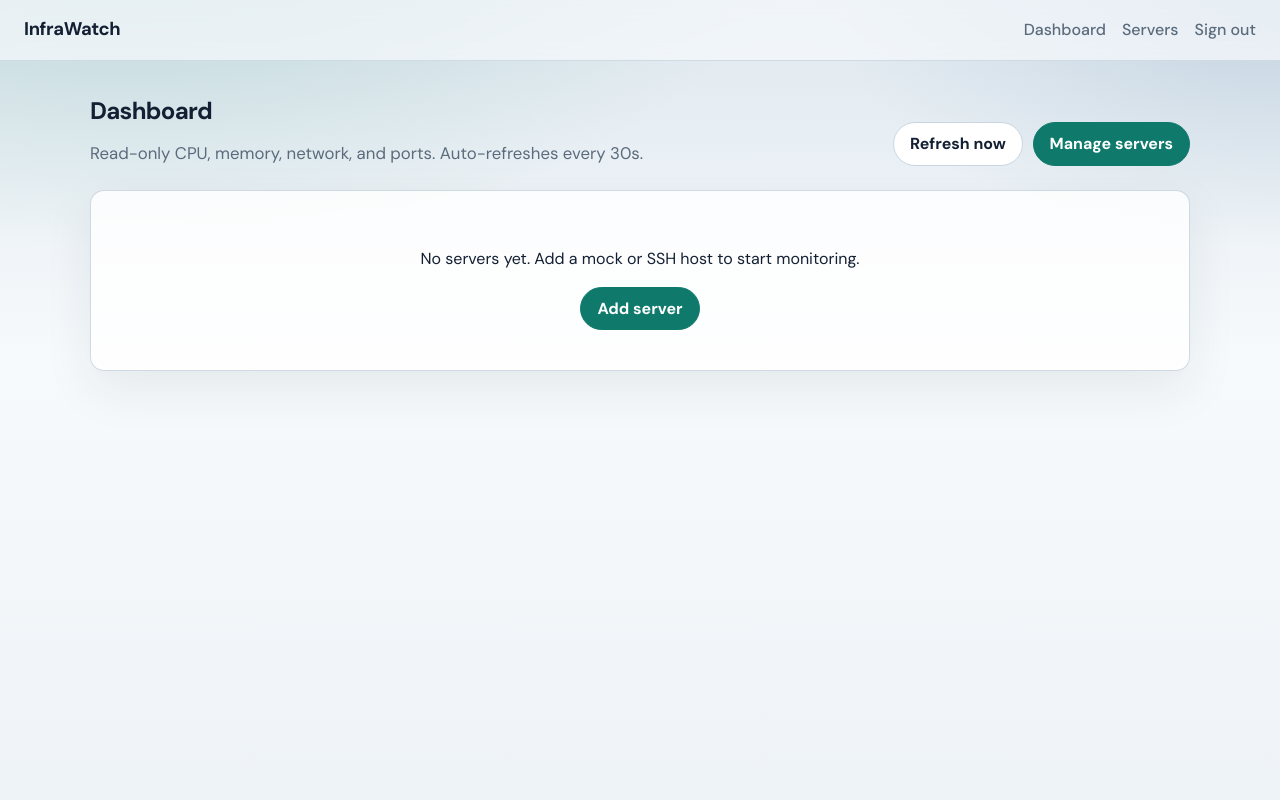
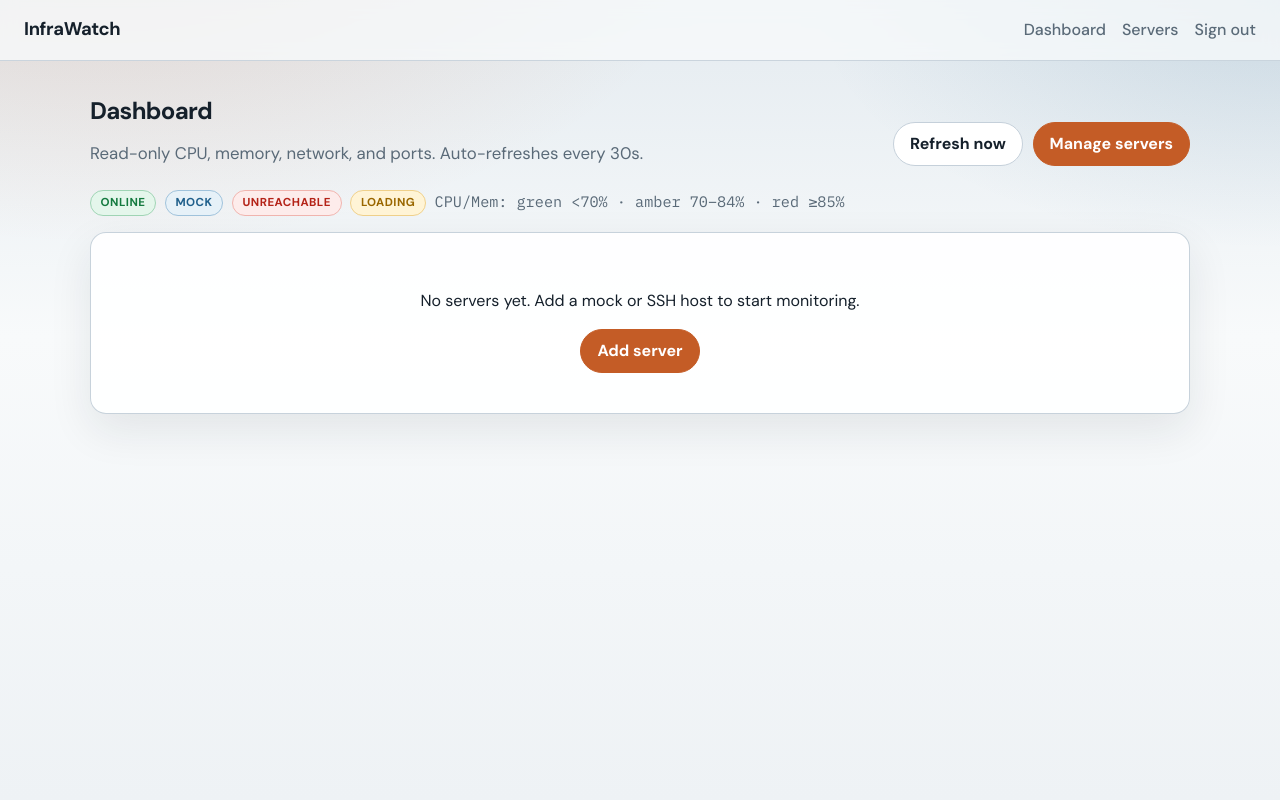
Before and after one commit to bayaprakash/training-claude, a Flask app: page /dashboard in a window 1280 px wide. Run offline with Flask 3, Linux system fonts and the light colour scheme; the visitor is signed in with stand-in values (Sample User, id 1); data that the repository does not hold is empty; parts of the project's set-up code (start-up, migrations or seed data) failed here and were passed over.

Commit message:
Refresh status colour coding and harden GitHub Actions CI.
Add severity colours for CPU/memory, clearer online/mock/unreachable badges, and tighten the CI workflow with concurrency, pip cache, and .env guard.

```diff
--- a/app/static/css/style.css
+++ b/app/static/css/style.css
@@ -1,13 +1,36 @@
 :root {
-  --bg0: #e8eef2;
-  --bg1: #f7fafc;
-  --ink: #132033;
-  --muted: #5b6b7c;
-  --line: #c9d5e0;
-  --panel: rgba(255, 255, 255, 0.82);
-  --accent: #0f7a6c;
-  --accent-ink: #073f38;
-  --shadow: 0 18px 50px rgba(19, 32, 51, 0.08);
+  /* Ops console palette — slate + copper accent (not purple / cream) */
+  --bg0: #edf1f4;
+  --bg1: #f8fafb;
+  --ink: #15202b;
+  --muted: #5a6a78;
+  --line: #c5d0da;
+  --panel: rgba(255, 255, 255, 0.88);
+  --accent: #c45c26;
+  --accent-ink: #8a3d14;
+  --accent-soft: rgba(196, 92, 38, 0.14);
+  --shadow: 0 16px 44px rgba(21, 32, 43, 0.09);
+  --radius: 14px;
+
+  /* Status colour coding */
+  --ok: #147a3f;
+  --ok-bg: #e4f6eb;
+  --ok-line: #9fd4b4;
+  --mock: #1f5f8b;
+  --mock-bg: #e6f1f8;
+  --mock-line: #9fc2db;
+  --danger: #b42318;
+  --danger-bg: #fdeceb;
+  --danger-line: #f0b4ae;
+  --warn: #9a6700;
+  --warn-bg: #fff4d6;
+  --warn-line: #efd08a;
+
+  /* Metric severity */
+  --sev-good: #147a3f;
+  --sev-warn: #b54708;
+  --sev-crit: #b42318;
+
   --font: "DM Sans", "Segoe UI", sans-serif;
   --mono: "IBM Plex Mono", ui-monospace, monospace;
 }
@@ -26,9 +49,9 @@ body {
   inset: 0;
   z-index: -1;
   background:
-    radial-gradient(1200px 600px at 10% -10%, rgba(15, 122, 108, 0.18), transparent 55%),
-    radial-gradient(900px 500px at 100% 0%, rgba(42, 95, 143, 0.16), transparent 50%),
-    linear-gradient(180deg, #dfe8ef 0%, var(--bg1) 45%, #eef3f7 100%);
+    radial-gradient(1100px 560px at 8% -8%, rgba(196, 92, 38, 0.16), transparent 55%),
+    radial-gradient(900px 480px at 100% 0%, rgba(31, 95, 139, 0.14), transparent 52%),
+    linear-gradient(180deg, #e4ebf0 0%, var(--bg1) 42%, #eef2f5 100%);
 }
 
 a { color: var(--accent-ink); text-decoration: none; }
@@ -39,9 +62,9 @@ a:hover { color: var(--accent); }
   justify-content: space-between;
   align-items: center;
   padding: 1rem 1.5rem;
-  border-bottom: 1px solid rgba(201, 213, 224, 0.8);
+  border-bottom: 1px solid rgba(197, 208, 218, 0.9);
   backdrop-filter: blur(8px);
-  background: rgba(247, 250, 252, 0.7);
+  background: rgba(248, 250, 251, 0.78);
 }
 .brand {
   font-weight: 700;
@@ -49,21 +72,24 @@ a:hover { color: var(--accent); }
   letter-spacing: -0.02em;
   color: var(--ink);
 }
-.topbar nav { display: flex; gap: 1rem; }
+.topbar nav { display: flex; gap: 1rem; align-items: center; }
 .topbar nav a { color: var(--muted); font-weight: 500; }
 .topbar nav a:hover { color: var(--ink); }
 
 .container {
-  width: min(900px, calc(100% - 2rem));
+  width: min(1100px, calc(100% - 2rem));
   margin: 2rem auto 3rem;
+}
+
+.hero, .login-panel, .panel, .metric-card, .empty {
+  background: var(--panel);
+  border: 1px solid rgba(197, 208, 218, 0.95);
+  border-radius: calc(var(--radius) + 2px);
+  box-shadow: var(--shadow);
 }
 
 .hero {
   padding: 2.5rem 2rem;
-  border-radius: 18px;
-  background: var(--panel);
-  border: 1px solid rgba(201, 213, 224, 0.9);
-  box-shadow: var(--shadow);
   animation: rise 0.55s ease both;
 }
 .eyebrow {
@@ -177,30 +207,24 @@ input:focus {
   font: inherit;
   font-weight: 600;
   cursor: pointer;
+  text-decoration: none;
 }
+.btn:hover { border-color: #9eafbd; }
 .btn.primary {
   background: var(--accent);
   border-color: var(--accent);
   color: #fff;
 }
-.btn.primary:hover { background: #0c6559; }
+.btn.primary:hover { background: #a84c1d; }
+.btn.danger {
+  color: var(--danger);
+  border-color: var(--danger-line);
+  background: var(--danger-bg);
+}
 .hint { color: var(--muted); font-size: 0.85rem; margin-top: 1rem; }
 .mono { font-family: var(--mono); font-size: 0.95em; }
+.subtle { color: var(--muted); }
 
-@media (max-width: 640px) {
-  .topbar { flex-direction: column; align-items: flex-start; gap: 0.75rem; }
-  .hero { padding: 1.5rem 1.2rem; }
-}
-
-:root {
-  --ok: #1f6b3a;
-  --danger: #9f2d2d;
-  --mock: #2a5f8f;
-  --warn: #9a5b00;
-  --radius: 14px;
-}
-
-.container { width: min(1100px, calc(100% - 2rem)); }
 .page-head {
   display: flex;
   justify-content: space-between;
@@ -210,35 +234,37 @@ input:focus {
   flex-wrap: wrap;
 }
 .page-head h1, .panel h2, .metric-card h2 { margin: 0; letter-spacing: -0.03em; }
-.subtle { color: var(--muted); }
 .actions { display: flex; gap: 0.6rem; flex-wrap: wrap; }
-.btn.danger { color: var(--danger); border-color: #e2b4b4; }
-select {
-  font: inherit;
-  padding: 0.65rem 0.75rem;
-  border-radius: 10px;
-  border: 1px solid var(--line);
-  background: #fff;
-}
+
 .two-col {
   display: grid;
   grid-template-columns: 1fr 1fr;
   gap: 1rem;
 }
 @media (max-width: 860px) { .two-col { grid-template-columns: 1fr; } }
-.panel, .metric-card, .empty {
-  background: var(--panel);
-  border: 1px solid rgba(201, 213, 224, 0.9);
-  border-radius: var(--radius);
-  box-shadow: var(--shadow);
-  padding: 1.2rem;
-}
+
+.panel, .metric-card, .empty { padding: 1.2rem; }
 .empty { text-align: center; padding: 2.5rem 1rem; }
+
 .metrics-grid {
   display: grid;
   grid-template-columns: repeat(auto-fill, minmax(280px, 1fr));
   gap: 1rem;
 }
+.metric-card {
+  animation: rise 0.45s ease both;
+  transition: transform 0.2s ease, box-shadow 0.2s ease;
+  border-left: 4px solid var(--line);
+}
+.metric-card:hover {
+  transform: translateY(-2px);
+  box-shadow: 0 22px 50px rgba(21, 32, 43, 0.11);
+}
+.metric-card.is-online { border-left-color: var(--ok); }
+.metric-card.is-mock { border-left-color: var(--mock); }
+.metric-card.is-unreachable { border-left-color: var(--danger); }
+.metric-card.is-pending { border-left-color: var(--warn); }
+
 .metric-card header {
   display: flex;
   justify-content: space-between;
@@ -266,22 +295,65 @@ select {
   letter-spacing: 0.05em;
   color: var(--muted);
 }
-.stat-grid dd { margin: 0.2rem 0 0; font-weight: 500; }
+.stat-grid dd { margin: 0.2rem 0 0; font-weight: 600; }
+
+/* Metric severity colour coding */
+.sev-good { color: var(--sev-good); }
+.sev-warn { color: var(--sev-warn); }
+.sev-crit { color: var(--sev-crit); }
+.stat-grid > div.sev-good-box {
+  background: var(--ok-bg);
+  border-color: var(--ok-line);
+}
+.stat-grid > div.sev-warn-box {
+  background: var(--warn-bg);
+  border-color: var(--warn-line);
+}
+.stat-grid > div.sev-crit-box {
+  background: var(--danger-bg);
+  border-color: var(--danger-line);
+}
+
 .badge {
   display: inline-flex;
   align-items: center;
-  padding: 0.2rem 0.55rem;
+  padding: 0.22rem 0.6rem;
   border-radius: 999px;
-  font-size: 0.75rem;
+  font-size: 0.72rem;
   font-weight: 700;
   text-transform: uppercase;
   letter-spacing: 0.04em;
   border: 1px solid transparent;
 }
-.badge-online { color: var(--ok); background: #e7f5ec; border-color: #b9dec8; }
-.badge-mock { color: var(--mock); background: #e8f1f8; border-color: #bfd3e6; }
-.badge-unreachable { color: var(--danger); background: #fbf0f0; border-color: #e2b4b4; }
-.badge-pending { color: var(--warn); background: #fff6e8; border-color: #efd3a2; }
+.badge-online {
+  color: var(--ok);
+  background: var(--ok-bg);
+  border-color: var(--ok-line);
+}
+.badge-mock {
+  color: var(--mock);
+  background: var(--mock-bg);
+  border-color: var(--mock-line);
+}
+.badge-unreachable {
+  color: var(--danger);
+  background: var(--danger-bg);
+  border-color: var(--danger-line);
+}
+.badge-pending {
+  color: var(--warn);
+  background: var(--warn-bg);
+  border-color: var(--warn-line);
+}
+
+.legend {
+  display: flex;
+  flex-wrap: wrap;
+  gap: 0.55rem;
+  margin: 0 0 1rem;
+}
+.legend .badge { cursor: default; }
+
 .server-list { list-style: none; padding: 0; margin: 0; }
 .server-list li {
   display: flex;
--- a/app/static/js/dashboard.js
+++ b/app/static/js/dashboard.js
@@ -9,6 +9,24 @@
       i += 1;
     }
     return `${value.toFixed(i === 0 ? 0 : 1)} ${units[i]}`;
+  }
+
+  function severityForPercent(value) {
+    if (value == null || Number.isNaN(Number(value))) return null;
+    const n = Number(value);
+    if (n >= 85) return "crit";
+    if (n >= 70) return "warn";
+    return "good";
+  }
+
+  function applySeverity(dd, box, percent) {
+    if (!dd) return;
+    dd.classList.remove("sev-good", "sev-warn", "sev-crit");
+    if (box) box.classList.remove("sev-good-box", "sev-warn-box", "sev-crit-box");
+    const sev = severityForPercent(percent);
+    if (!sev) return;
+    dd.classList.add(`sev-${sev}`);
+    if (box) box.classList.add(`sev-${sev}-box`);
   }
 
   function setBadge(el, status) {
@@ -29,24 +47,39 @@
     }
   }
 
+  function setCardStatus(card, status) {
+    card.classList.remove("is-online", "is-mock", "is-unreachable", "is-pending");
+    if (status === "online") card.classList.add("is-online");
+    else if (status === "mock") card.classList.add("is-mock");
+    else if (status === "unreachable") card.classList.add("is-unreachable");
+    else card.classList.add("is-pending");
+  }
+
   function fillCard(card, metrics) {
     setBadge(card.querySelector(".status-badge"), metrics.status);
+    setCardStatus(card, metrics.status);
+
     const cpu = card.querySelector(".cpu");
     const mem = card.querySelector(".mem");
     const net = card.querySelector(".net");
     const ports = card.querySelector(".ports");
     const collected = card.querySelector(".collected");
     const portsList = card.querySelector(".ports-list");
+    const cpuBox = cpu ? cpu.closest("div") : null;
+    const memBox = mem ? mem.closest("div") : null;
 
     if (cpu) {
-      cpu.textContent =
-        metrics.cpu && metrics.cpu.percent != null ? `${metrics.cpu.percent}%` : "—";
+      const pct = metrics.cpu ? metrics.cpu.percent : null;
+      cpu.textContent = pct != null ? `${pct}%` : "—";
+      applySeverity(cpu, cpuBox, pct);
     }
     if (mem) {
       if (metrics.memory && metrics.memory.percent != null) {
         mem.textContent = `${metrics.memory.percent}% (${formatBytes(metrics.memory.used)} / ${formatBytes(metrics.memory.free)} free)`;
+        applySeverity(mem, memBox, metrics.memory.percent);
       } else {
         mem.textContent = "—";
+        applySeverity(mem, memBox, null);
       }
     }
     if (net && metrics.network) {
--- a/app/templates/dashboard.html
+++ b/app/templates/dashboard.html
@@ -15,6 +15,14 @@
   </div>
 </section>
 
+<div class="legend" aria-label="Status colour legend">
+  <span class="badge badge-online">online</span>
+  <span class="badge badge-mock">mock</span>
+  <span class="badge badge-unreachable">unreachable</span>
+  <span class="badge badge-pending">loading</span>
+  <span class="subtle mono">CPU/Mem: green &lt;70% · amber 70–84% · red ≥85%</span>
+</div>
+
 {% if not servers %}
   <div class="empty">
     <p>No servers yet. Add a mock or SSH host to start monitoring.</p>
@@ -23,6 +31,7 @@
 {% else %}
   <p class="subtle mono" id="refresh-hint">Next auto-refresh in {{ refresh_seconds }}s</p>
   <div id="metrics-grid" class="metrics-grid" data-refresh="{{ refresh_seconds }}">
+
     {% for server in servers %}
     <article class="metric-card" data-server-id="{{ server.id }}">
       <header>
```
Also changed, not shown: other parts of app/static/css/style.css (+24 -12 lines), tests/test_dashboard.py (+4 -0 lines), .github/workflows/ci.yml.
